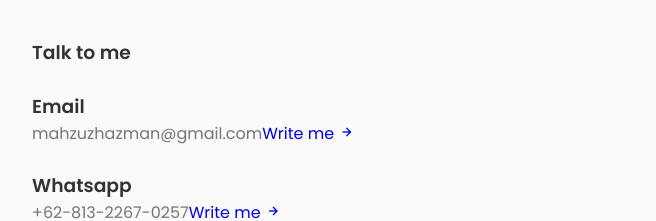
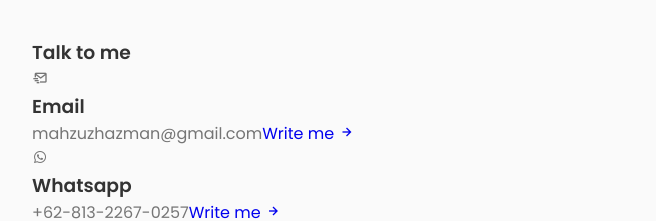
Before and after one commit to MahzuzH/portofolio-web-mahzuz, a React (Create React App) app: page / in a window 1280 px wide. Shown: the part 3053-3274 px from the top of the page, without its empty margins (124-780 px from the left). Built offline with nearby package versions, Linux system fonts and the light colour scheme; the HTML template or start-up script is replaced by a standard one.

Commit message:
edit icon

```diff
--- a/src/components/contact/Contact.jsx
+++ b/src/components/contact/Contact.jsx
@@ -12,7 +12,7 @@ const Contact = () => {
 
                     <div className="contact__info">
                         <div className="contact__card">
-                            <i className="bx bxl-mail-send contact__card-icon"></i>
+                            <i className="bx bx-mail-send contact__card-icon"></i>
 
                             <h3 className="contact__card-title">Email</h3>
                             <span className="contact__card-data">
@@ -29,7 +29,7 @@ const Contact = () => {
                         </div>
 
                         <div className="contact__card">
-                            <i className="bx bx;-whatsapp contact__card-icon"></i>
+                            <i className="bx bxl-whatsapp contact__card-icon"></i>
 
                             <h3 className="contact__card-title">Whatsapp</h3>
                             <span className="contact__card-data">
```
